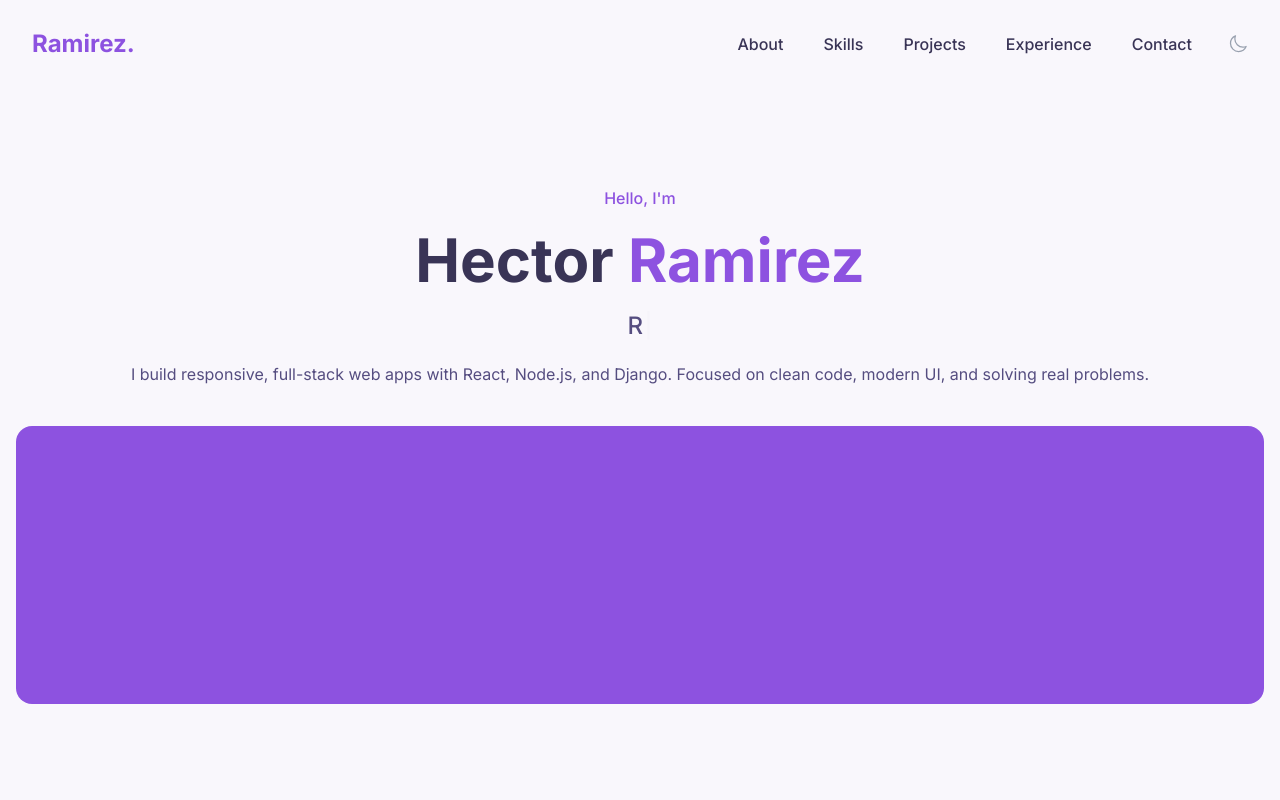
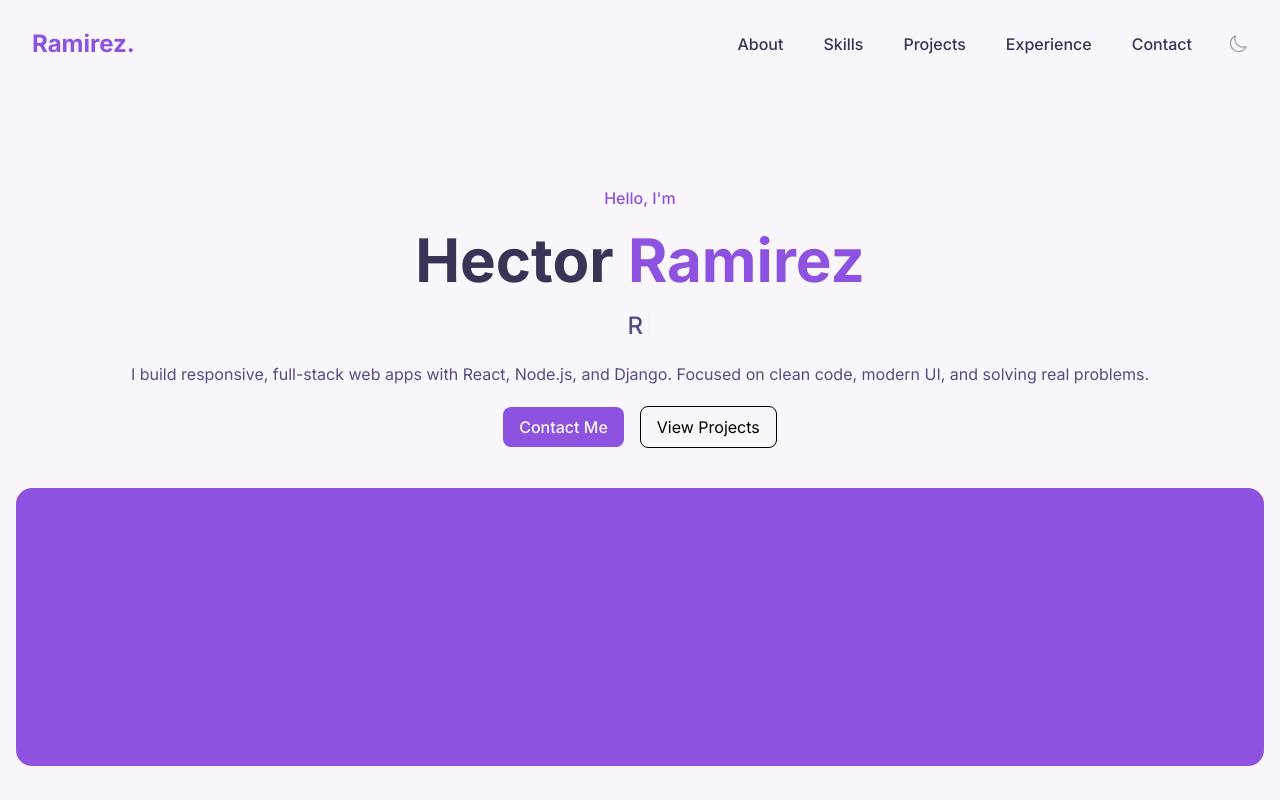
Before and after one commit to hectorlil48/my-portfolio, a React (Vite) app: page / in a window 1280 px wide. Shown: the top 800 px of the page. Built offline with nearby package versions, Linux system fonts and the light colour scheme.

Commit message:
Added CTA links on my Hero section. Added new colors to index.

```diff
--- a/src/components/sections/Hero.jsx
+++ b/src/components/sections/Hero.jsx
@@ -33,6 +33,23 @@ const Hero = () => {
           I build responsive, full-stack web apps with React, Node.js, and
           Django. Focused on clean code, modern UI, and solving real problems.
         </p>
+
+        <div className="flex items-center justify-center gap-4">
+          <a
+            href="#contact"
+            aria-label="Go to contact section"
+            className="bg-primary text-main-btn rounded-lg px-4 py-2 text-base font-medium"
+          >
+            Contact Me
+          </a>
+          <a
+            href="#projects"
+            aria-label="Go to projects section"
+            className="rounded-lg border px-4 py-2"
+          >
+            View Projects
+          </a>
+        </div>
       </div>
       <div className="bg-primary h-[278px] rounded-2xl"></div>
     </section>
--- a/src/index.css
+++ b/src/index.css
@@ -7,6 +7,7 @@
   --color-primary: hsl(265, 70%, 60%);
   --color-heading: hsl(249, 25%, 27%);
   --color-foreground: hsl(250, 25%, 40%);
+  --color-main-btn: hsl(260, 40%, 98%);
   --color-background: hsl(260, 50%, 98%);
 
   --font-inter: "Inter", sans-serif;
@@ -28,4 +29,6 @@
 .dark {
   --color-background: hsl(251, 28%, 12%);
   --color-heading: hsl(210, 40%, 98%);
+  --color-main-btn: hsl(222, 47%, 11%);
+  --color-foreground: hsl(250, 8%, 75%);
 }
```
